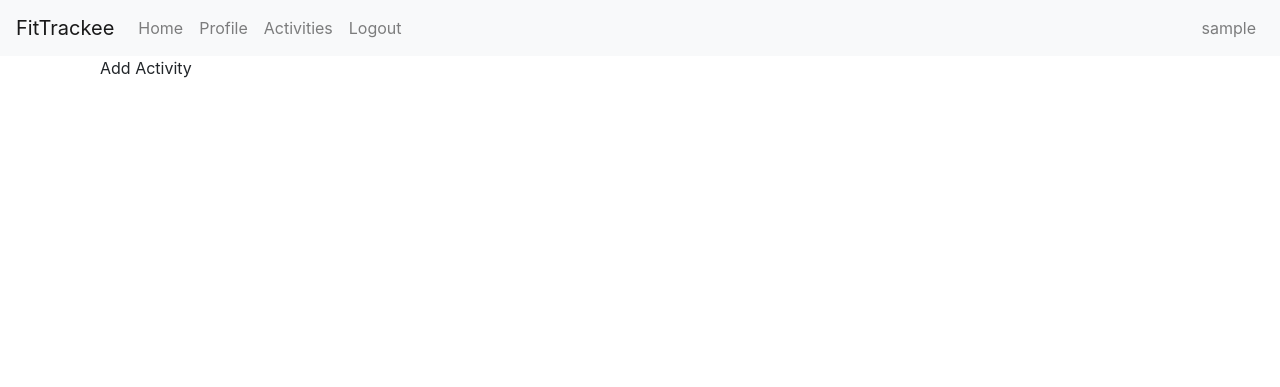
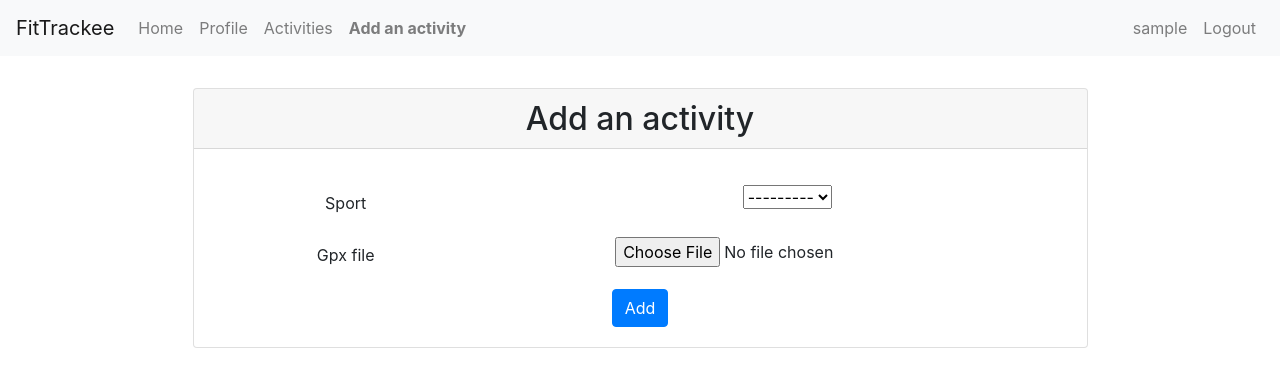
Before and after one commit to SamR1/FitTrackee_v0, a Django app: page /activities/add/ in a window 1280 px wide. Shown: the top 387 px of the page. Run offline with Django 3.2, Linux system fonts and the light colour scheme; the visitor is signed in with stand-in values (Sample User, id 1); parts of the project's set-up code (start-up, migrations or seed data) failed here and were passed over; some libraries are stand-ins or nearby versions.

Commit message:
Activities: add an activity OK

```diff
--- a/FitTrackee/FitTrackee/settings.py
+++ b/FitTrackee/FitTrackee/settings.py
@@ -65,6 +65,7 @@
                 'django.template.context_processors.request',
                 'django.contrib.auth.context_processors.auth',
                 'django.contrib.messages.context_processors.messages',
+                'django.template.context_processors.media'
             ],
         },
     },
@@ -120,4 +121,5 @@
 
 LOGIN_REDIRECT_URL = '/home/'
 
+MEDIA_URL = '/media/'
 MEDIA_ROOT = os.path.join(BASE_DIR, 'media')
--- a/FitTrackee/FitTrackee/urls.py
+++ b/FitTrackee/FitTrackee/urls.py
@@ -37,3 +37,6 @@
     url(r'^profile/$', user_view.profile, name='profile'),
     url(r'^$', home_view.index),
 ] + static(settings.STATIC_URL)
+
+if settings.DEBUG:
+    urlpatterns += static(settings.MEDIA_URL, document_root=settings.MEDIA_ROOT)
--- a/FitTrackee/apps/activities/admin.py
+++ b/FitTrackee/apps/activities/admin.py
@@ -3,10 +3,6 @@
 from .models import Activity, Sport, Gpx
 
 
-class SportAdmin(admin.ModelAdmin):
-    list_display = ['pk', 'label']
-
-
 admin.site.register(Activity)
-admin.site.register(Sport, SportAdmin)
+admin.site.register(Sport)
 admin.site.register(Gpx)
--- /dev/null
+++ b/FitTrackee/apps/activities/forms.py
@@ -0,0 +1,21 @@
+from django import forms
+
+from .models import Sport, Gpx
+
+
+def validate_file_extension(value):
+    import os
+    from django.core.exceptions import ValidationError
+    ext = os.path.splitext(value.name)[1]  # [0] returns path+filename
+    valid_extensions = ['.gpx']
+    if not ext.lower() in valid_extensions:
+        raise ValidationError(u'Unsupported file extension. Only *.gpx')
+
+
+class AddActivityForm(forms.Form):
+    sport = forms.ModelChoiceField(queryset=Sport.objects.all(), required=True)
+    gpx_file = forms.FileField(required=True, validators=[validate_file_extension])
+
+    class Meta:
+        model = Gpx
+        fields = ('gpx_file', )
--- a/FitTrackee/apps/activities/urls.py
+++ b/FitTrackee/apps/activities/urls.py
@@ -4,6 +4,6 @@
 
 app_name = 'activities'
 urlpatterns = [
-    url(r'^add/', views.add_activities, name='add'),
+    url(r'^add/', views.add_activity, name='add'),
     url(r'^', views.display_activities, name='index'),
 ]
--- a/FitTrackee/apps/activities/views.py
+++ b/FitTrackee/apps/activities/views.py
@@ -1,11 +1,64 @@
-from django.shortcuts import render
+from django.contrib.auth.decorators import login_required
+from django.shortcuts import render, redirect
+from django.conf import settings
+from django.db import transaction
 
-# from .models import Activity, Gpx, Sport
+from .models import Activity, Gpx, Sport
+from ..user.models import User
+from .forms import AddActivityForm
+from .utils import gpx_info
+
+from datetime import timedelta
 
 
-def add_activities(request):
-    return render(request, 'activities/add_activity.html')
+@login_required
+def add_activity(request):
+
+    if request.method == 'POST':
+        form = AddActivityForm(request.POST, request.FILES)
+        if form.is_valid():
+
+            try:
+                with transaction.atomic():
+                    user = User.objects.get(username=request.user.username)
+                    sport = Sport.objects.get(pk=request.POST['sport'])
+
+                    new_gpx = Gpx()
+                    new_gpx.gpx_file = request.FILES['gpx_file']
+                    new_gpx.save()
+
+                    gpx_data = gpx_info(settings.MEDIA_ROOT + '/' + str(new_gpx.gpx_file))
+
+                    new_activity = Activity()
+                    new_activity.user = user
+                    new_activity.sport = sport
+                    new_activity.gpx = new_gpx
+                    new_activity.activity_date = gpx_data['start']
+                    new_activity.duration = timedelta(seconds=gpx_data['duration'])
+                    new_activity.pauses = timedelta(seconds=gpx_data['stop_time'])
+                    new_activity.moving = timedelta(seconds=gpx_data['moving_time'])
+                    new_activity.distance = gpx_data['distance']
+                    new_activity.min_alt = gpx_data['elevation_min']
+                    new_activity.max_alt = gpx_data['elevation_min']
+                    new_activity.descent = gpx_data['downhill']
+                    new_activity.ascent = gpx_data['uphill']
+                    new_activity.max_speed = gpx_data['max_speed']
+                    new_activity.ave_speed = gpx_data['average_speed']
+
+                    new_activity.save()
+
+                    return redirect('activities:index')
+            except Exception as e:
+                print(e)
+                err_msg = 'An error occurred, please retry'
+                return render(request, 'activities/add_activity.html',
+                              {'form': form, 'error': err_msg})
+
+    else:
+        form = AddActivityForm()
+    return render(request, 'activities/add_activity.html',  {'form': form})
 
 
+@login_required
 def display_activities(request):
     return render(request, 'activities/display_activities.html')
--- a/FitTrackee/templates/activities/add_activity.html
+++ b/FitTrackee/templates/activities/add_activity.html
@@ -4,8 +4,46 @@
 
 {% block content %}
 
-        <div class="container">
-        Add Activity
+        <div class="container ft_profileForm">
+            <div class="row">
+                <div class="col-md-1"></div>
+                <div class="col-md-10">
+                    <div class="card text-center">
+                        <h2 class="card-header">Add an activity</h2>
+                        <div class="card-body">
+                            {% if error %}
+                            <div class="alert alert-danger" role="alert">
+                              {{error}}
+                            </div>
+                            {% endif %}
+                            <form enctype="multipart/form-data" method="post">
+                            {%csrf_token%}
+                            {% for error in form.non_field_errors %}
+                            <div class="form-group has-errors text-danger small">
+                                {{error}}
+                            </div>profileForm
+                            {% endfor %}
+
+                            {% for field in form %}
+                            <div class="form-group has-errors text-danger small">
+                                {{field.errors}}
+                            </div>
+                            <div class="form-group row">
+                                <div class="col-md-4 col-form-label">
+                                {{field.label}}
+                                </div>
+                                <div class="col-md-8">
+                                {{field}}
+                                </div>
+                            </div>
+                            {% endfor %}
+                            <button class="btn btn-primary">Add</button>
+                            </form>
+                        </div>
+                    </div>
+                </div>
+                <div class="col-md-1"></div>
+            </div>
         </div>
 
 {% endblock %}
--- a/FitTrackee/templates/base.html
+++ b/FitTrackee/templates/base.html
@@ -30,7 +30,7 @@
               <a class="nav-link" href="{% url 'activities:index' %}">Activities</a>
             </li>
             <li class="nav-item">
-              <a class="nav-link" href="{% url 'logout' %}">Logout</a>
+              <a class="nav-link" href="{% url 'activities:add' %}"><strong>Add an activity</strong></a>
             </li>
             {% else %}
             <li class="nav-item">
@@ -45,6 +45,9 @@
           <ul class="navbar-nav flex-row ml-md-auto d-none d-md-flex">
             <li class="nav-item">
               <a class="nav-link" href="{% url 'profile' %}">{{ request.user.username }}</a>
+            </li>
+            <li class="nav-item">
+              <a class="nav-link" href="{% url 'logout' %}">Logout</a>
             </li>
           </ul>
           {% endif %}
--- a/requirements.txt
+++ b/requirements.txt
@@ -3,6 +3,7 @@
 codacy-coverage==1.3.7
 coverage==4.4.1
 Django==1.11.5
+gpxpy==1.1.2
 idna==2.6
 mysqlclient==1.3.12
 pytz==2017.2
```
Also changed, not shown: FitTrackee/apps/activities/models.py (+26 -10 lines), FitTrackee/apps/activities/utils.py (added, +50 -0 lines), FitTrackee/apps/activities/migrations/0003_auto_20171009_1457.py (added), FitTrackee/apps/activities/migrations/0004_auto_20171009_1616.py (added), FitTrackee/apps/activities/migrations/0005_auto_20171009_1620.py (added), 1 other file.
